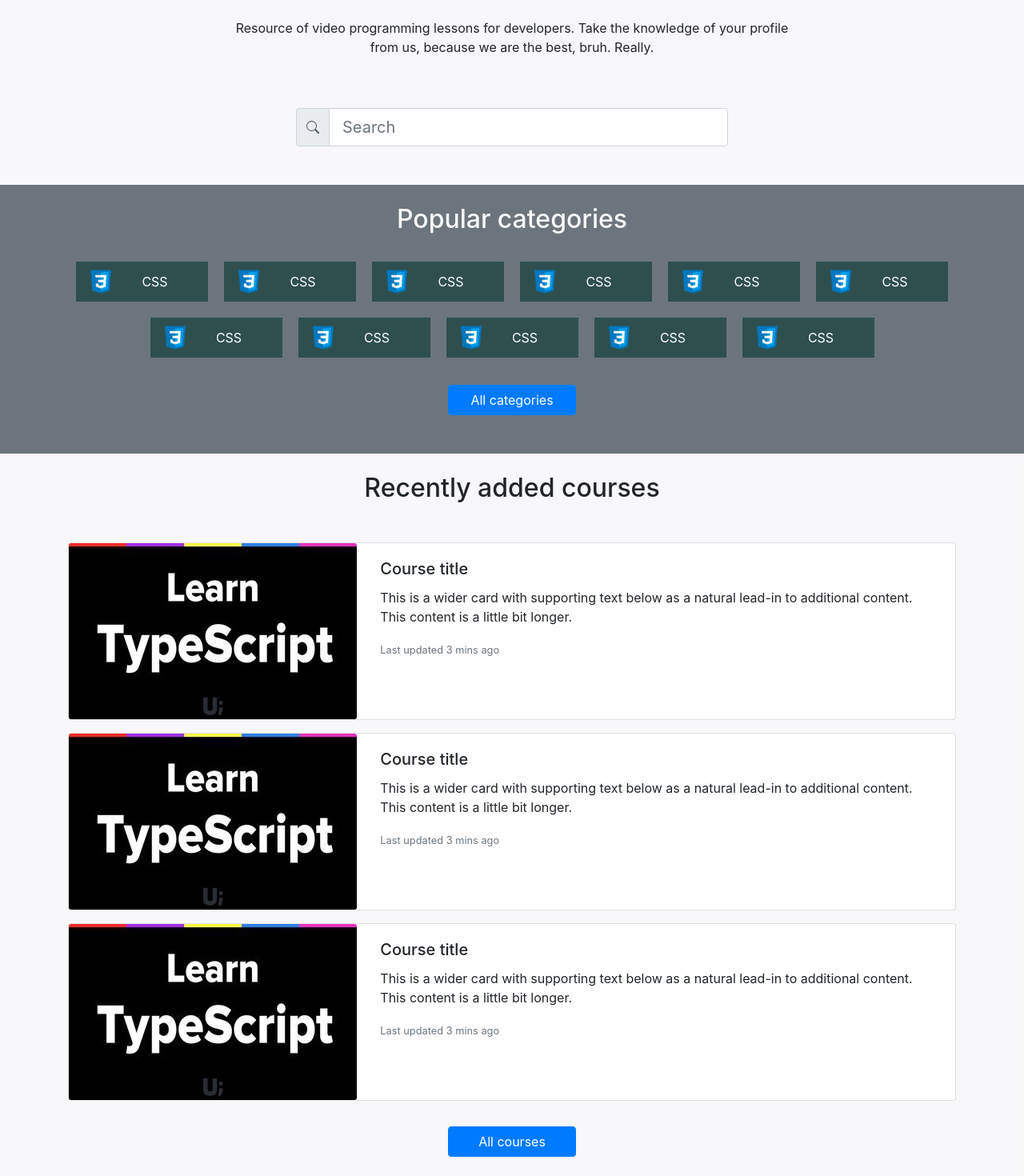
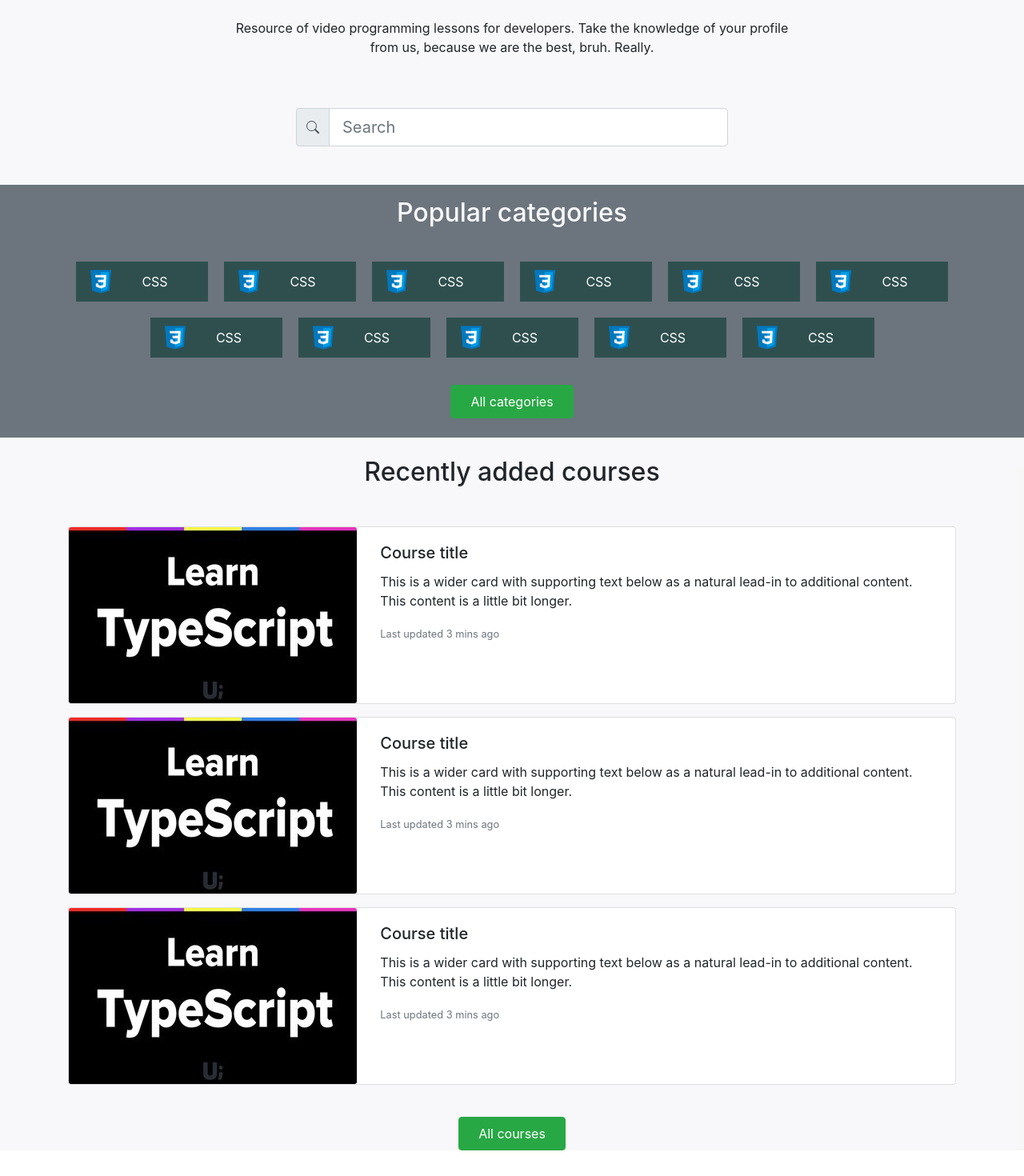
Before and after one commit to H1dEx/course-shop, a React (Create React App) app: page / in a window 1280 px wide. Shown: the part 177-1647 px from the top of the page at 80% size. After the commit the page ends 1615 px from the top, so only its background shows below. Built offline with nearby package versions, Linux system fonts and the light colour scheme.

Commit message:
add button component

```diff
--- /dev/null
+++ b/src/components/common/BandComponent/index.tsx
@@ -0,0 +1,16 @@
+import React from 'react';
+
+interface IProps {
+    title?: string;
+    children: any
+}
+
+export const BandComponent: React.FC<IProps> = ({title, children}) => {
+
+    return (
+        <div className="bg-secondary mt-5 pt-3 pb-4">
+            {title && <h2 className="text-center text-light">{title}</h2>}
+            {children}
+        </div>
+    )
+}
--- /dev/null
+++ b/src/components/common/Button/index.tsx
@@ -0,0 +1,13 @@
+import React from 'react'
+
+interface IProps {
+    label: string;
+    outlined?: boolean
+}
+
+export const Button: React.FC<IProps> = ({label, outlined}) => {
+    const classes = `${outlined? 'btn-outline-success': 'btn-success '} btn mt-4 pl-4 pr-4 pt-2 pb-2`
+    return (
+        <button className={classes}>{label}</button>
+    )
+}
--- a/src/components/pages/Entire/index.tsx
+++ b/src/components/pages/Entire/index.tsx
@@ -1,17 +1,19 @@
 import React from 'react'
-import { CourseItem } from '../../common/CourseItem'
-import { MiniCard } from '../../common/MiniCard'
-import { Search } from '../../common/Search'
+import {CourseItem} from '../../common/CourseItem'
+import {MiniCard} from '../../common/MiniCard'
+import {Search} from '../../common/Search'
+import {BandComponent} from "../../common/BandComponent";
+import {Button} from "../../common/Button";
 
 const categories = [
-  { name: 'CSS', icon: 'css.png' },
-  { name: 'JavaScript', icon: 'javascript.png' },
-  { name: 'Vue', icon: 'css.png' },
-  { name: 'React', icon: 'reactjs.jpg' },
-  { name: 'Java', icon: 'java.png' },
-  { name: 'Python', icon: 'python.png' },
-  { name: 'TypeScript', icon: 'typescript.png' },
-  { name: 'Other', icon: 'drugoe.png' },
+    {name: 'CSS', icon: 'css.png'},
+    {name: 'JavaScript', icon: 'javascript.png'},
+    {name: 'Vue', icon: 'css.png'},
+    {name: 'React', icon: 'reactjs.jpg'},
+    {name: 'Java', icon: 'java.png'},
+    {name: 'Python', icon: 'python.png'},
+    {name: 'TypeScript', icon: 'typescript.png'},
+    {name: 'Other', icon: 'drugoe.png'},
 ]
 
 export function Entire() {
@@ -28,16 +30,14 @@ export function Entire() {
                         </p>
                     </div>
                     <div className="col-6 offset-3 mt-5">
-            <Search />
+                        <Search/>
                     </div>
                 </div>
             </div>
 
-      <div className="bg-secondary mt-5 pt-4 pb-5">
+            <BandComponent title="Popular categories">
                 <div className="container">
                     <div className="row">
-            <div className="col-12">
-              <h2 className="text-center text-light">Popular categories</h2>
                         <div
                             style={{
                                 display: 'flex',
@@ -46,44 +46,37 @@ export function Entire() {
                             }}
                             className="mt-4"
                         >
-                <MiniCard />
-                <MiniCard />
-                <MiniCard />
-                <MiniCard />
-                <MiniCard />
-                <MiniCard />
-                <MiniCard />
-                <MiniCard />
-                <MiniCard />
-                <MiniCard />
-                <MiniCard />
+                            <MiniCard/>
+                            <MiniCard/>
+                            <MiniCard/>
+                            <MiniCard/>
+                            <MiniCard/>
+                            <MiniCard/>
+                            <MiniCard/>
+                            <MiniCard/>
+                            <MiniCard/>
+                            <MiniCard/>
+                            <MiniCard/>
                         </div>
-            </div>
-            <div className="col-2 offset-5">
-              <button type="button" className="btn btn-primary btn-block mt-4">
-                All categories
-              </button>
+                        <div style={{display: 'flex', justifyContent: 'center', width: '100%'}}>
+                            <Button label="All categories"/>
                         </div>
                     </div>
                 </div>
-      </div>
+            </BandComponent>
 
             <div className="container mt-4">
                 <div className="row">
                     <div className="col-12">
                         <h2 className="text-center mb-5">Recently added courses</h2>
-            <CourseItem />
-            <CourseItem />
-            <CourseItem />
+                        <CourseItem/>
+                        <CourseItem/>
+                        <CourseItem/>
+                        <div className="text-center">
+                            <Button label="All courses"/>
                         </div>
-          <div className="col-2 offset-5">
-            <button
-              type="button"
-              className="btn btn-primary btn-block mt-3 mb-4"
-            >
-              All courses
-            </button>
                     </div>
+
                 </div>
             </div>
         </>
--- a/tsconfig.json
+++ b/tsconfig.json
@@ -18,7 +18,7 @@
     "resolveJsonModule": true,
     "isolatedModules": true,
     "noEmit": true,
-    "jsx": "react"
+    "jsx": "react-jsx"
   },
   "include": [
     "src"
```
Also changed, not shown: 2 other files (tests, documents, lock files or other folders). Lines whose indentation alone changed are shown as unchanged.
